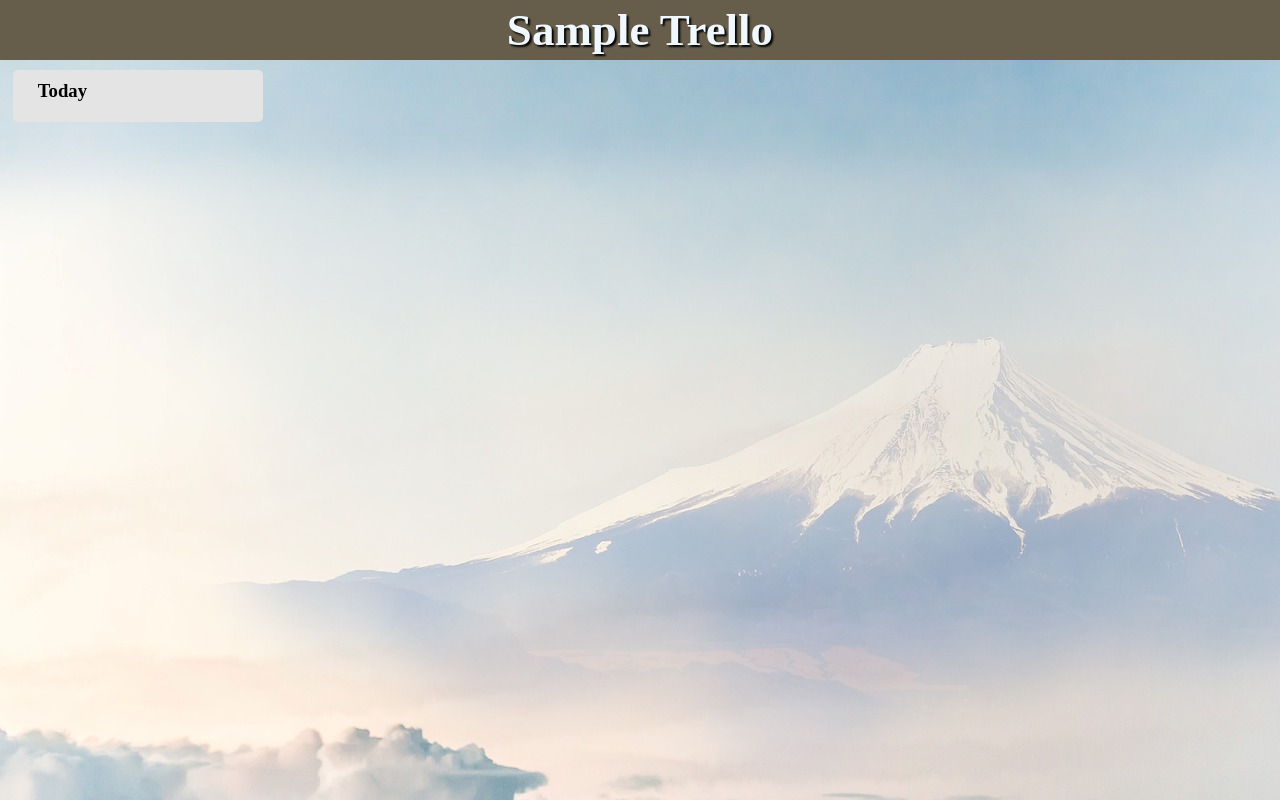
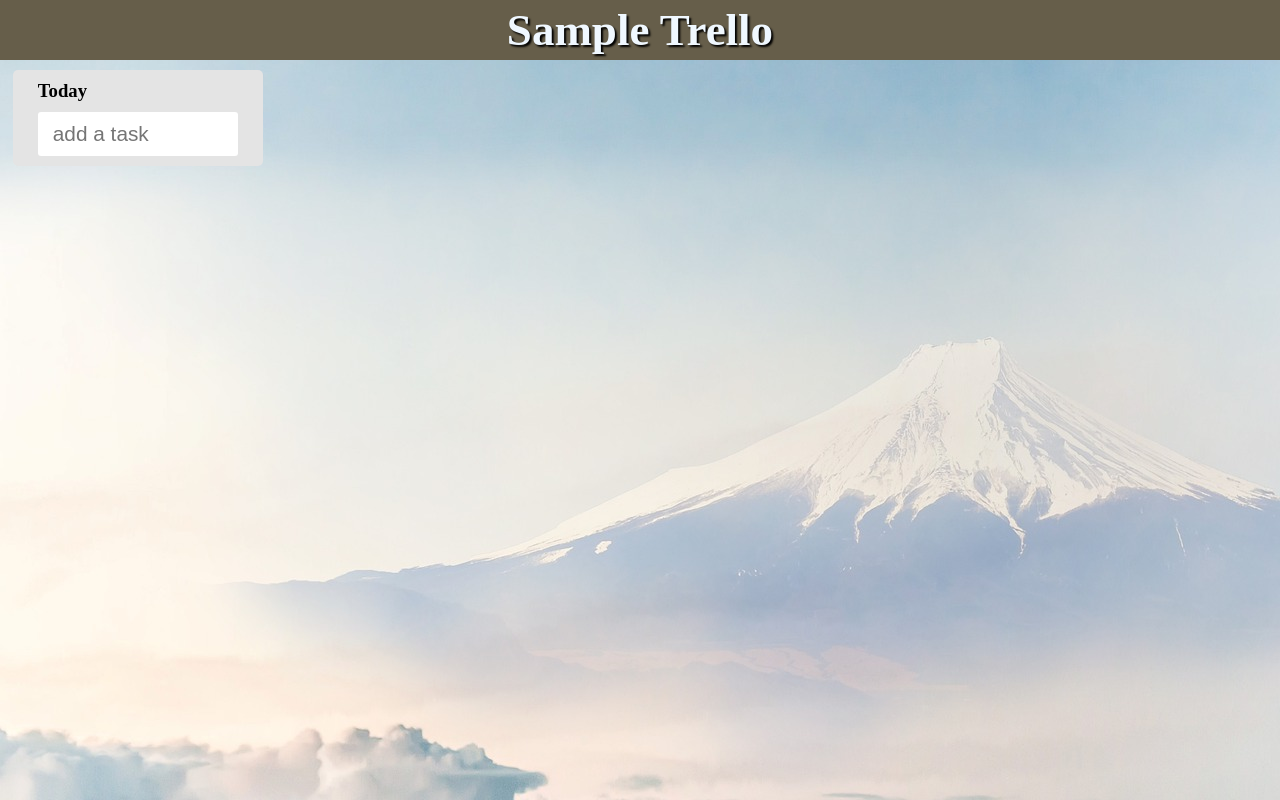
Before and after one commit to Chimoha31/dnd_trello, a React (Create React App) app: page / in a window 1280 px wide. Built offline with nearby package versions, Linux system fonts and the light colour scheme.

Commit message:
focus on bug

```diff
--- a/src/components/task/TaskCard.jsx
+++ b/src/components/task/TaskCard.jsx
@@ -1,19 +1,27 @@
-import React from 'react';
-import TaskCardDeleteButton from './button/TaskCardDeleteButton';
-import TaskAddInput from './input/TaskAddInput';
-import TaskCardTitle from './TaskCardTitle';
-import Tasks from './Tasks';
-
+import React, { useState } from "react";
+import TaskCardDeleteButton from "./button/TaskCardDeleteButton";
+import TaskAddInput from "./input/TaskAddInput";
+import TaskCardTitle from "./TaskCardTitle";
+import Tasks from "./Tasks";
 
 function TaskCard() {
+  const [inputText, setInputText] = useState("");
+  const [taskList, setTaskList] = useState("");
+
   return (
     <div className="taskCard">
-      <TaskCardTitle/>
+      <TaskCardTitle />
       <TaskCardDeleteButton />
-      <TaskAddInput />
-      <Tasks />
+      <TaskAddInput
+        inputText={inputText}
+        setInputText={setInputText}
+        setTaskList={setTaskList}
+        taskList={taskList}
+      />
+      {/* ↓taskAddInputで入力した文字をenterした時にTasksに反映させる為、 taskAddInput.jsxからinputTextとtaskListを渡す*/}
+      <Tasks inputText={inputText} taskList={taskList} />
     </div>
-  )
+  );
 }
 
-export default TaskCard
+export default TaskCard;
--- a/src/components/task/button/AddTaskCardButton.jsx
+++ b/src/components/task/button/AddTaskCardButton.jsx
@@ -1,4 +1,4 @@
-import React from 'react';
+import React from 'react'
 
 function AddTaskCardButton() {
   return (
--- a/src/components/task/button/TaskCardDeleteButton.jsx
+++ b/src/components/task/button/TaskCardDeleteButton.jsx
@@ -3,7 +3,6 @@ import React from 'react'
 function TaskCardDeleteButton() {
   return (
     <div>
-
     </div>
   )
 }
--- a/src/components/task/input/TaskAddInput.jsx
+++ b/src/components/task/input/TaskAddInput.jsx
@@ -1,11 +1,35 @@
-import React from 'react'
+import React from "react";
 
-function TaskAddInput() {
+function TaskAddInput({ inputText, setInputText, taskList, setTaskList }) {
+  const handleSubmit = (e) => {
+    e.preventDefault();
+    // カードを追加する時は、formでenterが押された時。以下、カードを追加していく。
+    // taskListの配列の中にどんどんinputTextを格納していきたい。(...taskListは以前のtaskListの内容)
+    setTaskList([...taskList, { text: inputText, }]);
+    console.log(...taskList);
+    console.log(inputText);
+
+    setInputText("");
+  };
+
+  const handleChange = (e) => {
+    setInputText(e.target.value);
+  };
+
   return (
     <div>
-
+      <form onSubmit={handleSubmit}>
+        <input
+          autoFocus
+          value={inputText}
+          className="taskAddInput"
+          type="text"
+          placeholder="add a task"
+          onChange={handleChange}
+        />
+      </form>
     </div>
-  )
+  );
 }
 
-export default TaskAddInput
+export default TaskAddInput;
--- a/src/index.css
+++ b/src/index.css
@@ -47,3 +47,13 @@ header {
   border: none;
   outline: none;
 }
+
+/* TaskAddInput.jsx */
+.taskAddInput {
+  width: 100%;
+  font-size: 1.3rem;
+  padding: 10px 15px;
+  border-radius: 3px;
+  border: none;
+  outline: none;
+}
```
Also changed, not shown: src/components/task/Tasks.jsx (+5 -4 lines), src/App.css (deleted).
